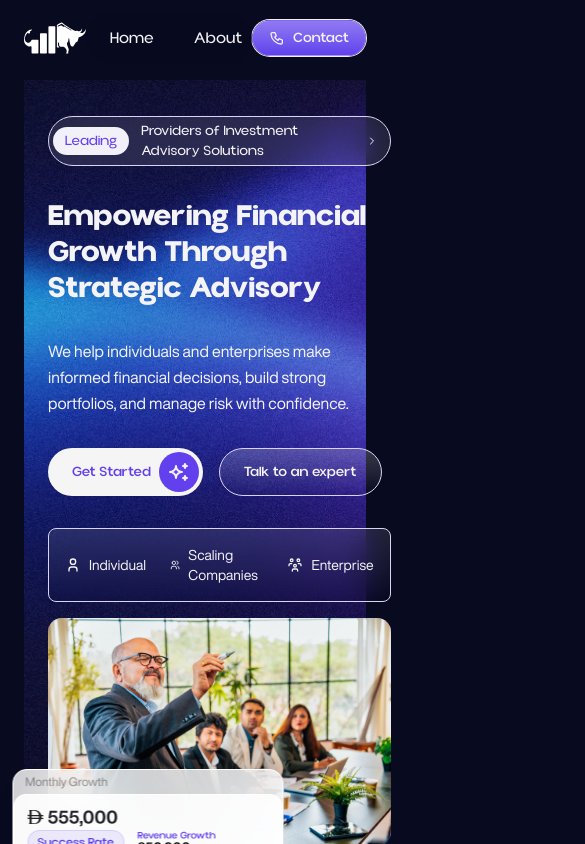
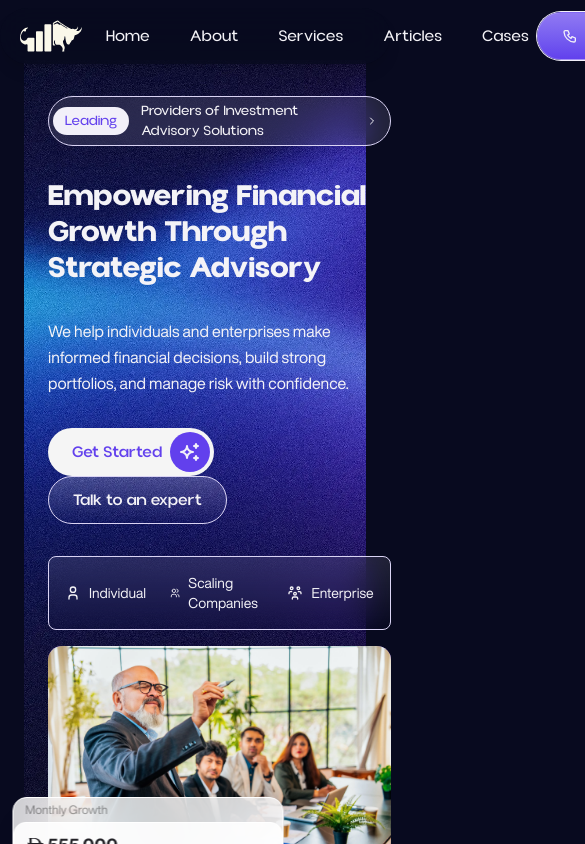
Before and after one commit to itzTedx/piptan-consultation, a Next.js app: page / in a window 390 px wide. Shown: the top 844 px of the page, 585 px wide, since content can reach past the window. Built offline with nearby package versions, Linux system fonts and the light colour scheme.

Commit message:
Refactor Navbar component for improved layout and styling. Update header structure with enhanced responsiveness and visual appeal, including a new background and shadow effects. Adjust Button component size for better consistency.

```diff
--- a/src/components/layout/navbar.tsx
+++ b/src/components/layout/navbar.tsx
@@ -9,12 +9,11 @@ import { Button } from "../ui/button";
 
 export const Navbar = () => {
   return (
-    <header className="font-aloevera sticky top-0 z-100 py-3">
-      <div className="z-100 container mx-auto flex items-center justify-between">
-        <Link href="/">
+    <header className="font-aloevera bg-foreground/70 sticky top-2 z-100 mx-auto flex max-w-4xl items-center justify-between rounded-full px-1 py-1 shadow-lg backdrop-blur-lg">
+      <Link href="/" className="px-4">
         <Logo className="z-9999 mix-blend-difference" />
       </Link>
-        <nav className="bg-foreground/80 relative z-999 overflow-hidden rounded-full px-4 py-2 backdrop-blur-md">
+      <nav>
         <ul className="relative z-10 flex items-center gap-6">
           {NAV_LINKS.map((nav) => (
             <li key={nav.id}>
@@ -25,11 +24,10 @@ export const Navbar = () => {
           ))}
         </ul>
       </nav>
-        <Button className="">
+      <Button className="" size="lg">
         <IconPhone />
         Contact
       </Button>
-      </div>
     </header>
   );
 };
--- a/src/components/ui/button.tsx
+++ b/src/components/ui/button.tsx
@@ -1,7 +1,7 @@
 import * as React from "react";
 
+import { type VariantProps, cva } from "class-variance-authority";
 import { Slot as SlotPrimitive } from "radix-ui";
-import { type VariantProps, cva } from "class-variance-authority";
 
 import { cn } from "@/lib/utils";
 
@@ -24,7 +24,7 @@ const buttonVariants = cva(
       size: {
         default: "h-9 px-4 py-2",
         sm: "h-8 rounded-md gap-1.5 px-3 has-[>svg]:px-2.5",
-        lg: "h-12 px-6 has-[>span>svg]:pr-1",
+        lg: "h-12 px-6 has-[>span>svg]:pr-1 text-base",
         icon: "size-9",
       },
     },
```
Lines whose indentation alone changed are shown as unchanged.
